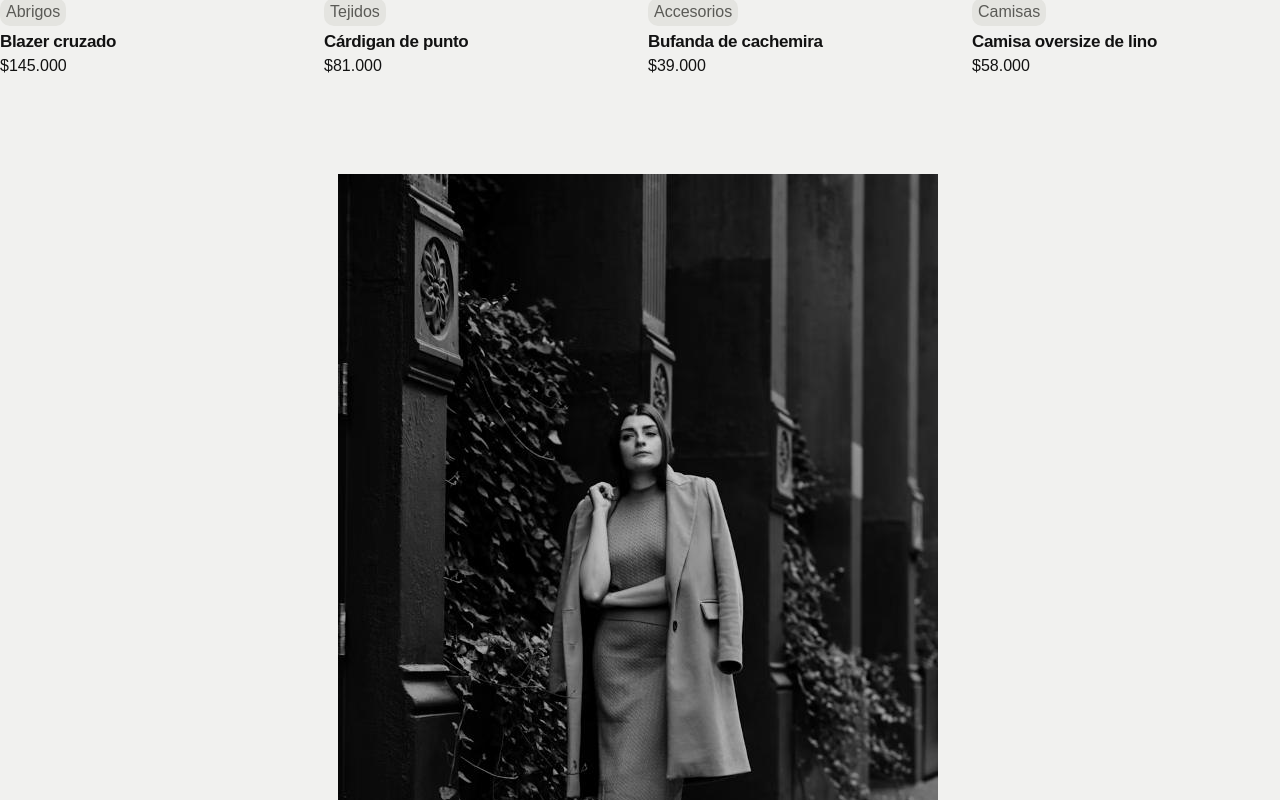
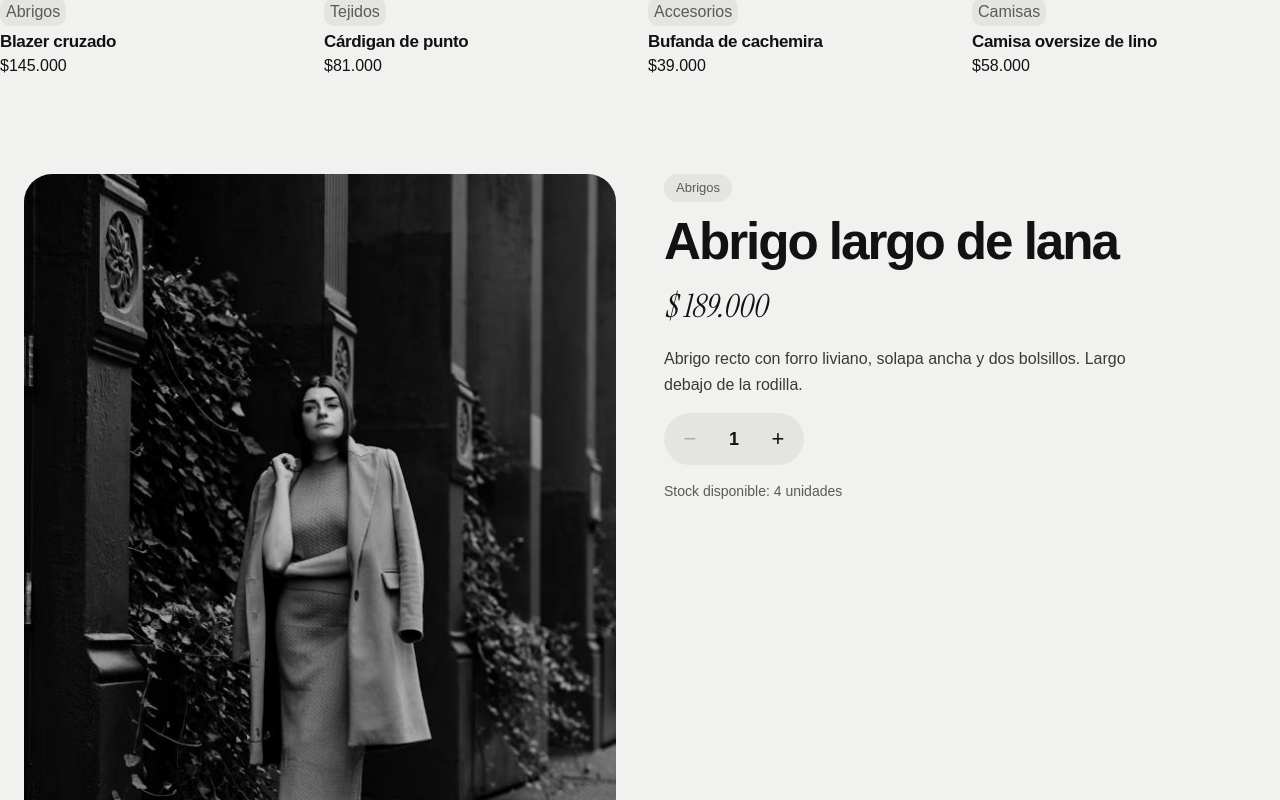
Before and after one commit to ceg1907/monocromo-ecommerce, a React (Vite) app: page / in a window 1280 px wide. Shown: the part 1180-1980 px from the top of the page. Built offline with nearby package versions, Linux system fonts and the light colour scheme.

Commit message:
style: agregar estilos del detalle y del contador con Bootstrap

```diff
--- /dev/null
+++ b/src/components/ItemCount/ItemCount.css
@@ -0,0 +1,44 @@
+/* CONTADOR */
+
+.item-count {
+    display: inline-flex;
+    align-self: flex-start;
+    align-items: center;
+    gap: 4px;
+    padding: 4px;
+    border-radius: 999px;
+    background-color: var(--color-fondo-suave);
+}
+
+.count-btn {
+    width: 44px;
+    height: 44px;
+    display: flex;
+    align-items: center;
+    justify-content: center;
+    border: none;
+    border-radius: 50%;
+    background: transparent;
+    color: var(--color-texto);
+    font-size: 22px;
+    line-height: 1;
+    cursor: pointer;
+    transition: background-color 0.2s;
+}
+
+.count-btn:hover:not(:disabled) {
+    background-color: var(--color-superficie);
+}
+
+.count-btn:disabled {
+    color: var(--color-texto-secundario);
+    opacity: 0.4;
+    cursor: not-allowed;
+}
+
+.count-number {
+    min-width: 36px;
+    text-align: center;
+    font-size: 18px;
+    font-weight: 700;
+}
--- a/src/components/ItemCount/ItemCount.jsx
+++ b/src/components/ItemCount/ItemCount.jsx
@@ -1,12 +1,15 @@
 import { useState } from 'react';
+import './ItemCount.css';
 
 const ItemCount = ({ stock }) => {
     const [count, setCount] = useState(1);
+
     function sumar() {
         if (count < stock) {
             setCount(count + 1);
         }
     }
+
     function restar() {
         if (count > 1) {
             setCount(count - 1);
@@ -14,10 +17,24 @@ const ItemCount = ({ stock }) => {
     }
 
     return (
-        <div>
-            <button onClick={restar}>-</button>
-            <span>{count}</span>
-            <button onClick={sumar}>+</button>
+        <div className='item-count'>
+            <button
+                type='button'
+                className='count-btn'
+                onClick={restar}
+                disabled={count <= 1}
+                aria-label='Restar una unidad'>
+                −
+            </button>
+            <span className='count-number'>{count}</span>
+            <button
+                type='button'
+                className='count-btn'
+                onClick={sumar}
+                disabled={count >= stock}
+                aria-label='Sumar una unidad'>
+                +
+            </button>
         </div>
     );
 };
--- a/src/components/ItemDetail/ItemDetail.css
+++ b/src/components/ItemDetail/ItemDetail.css
@@ -0,0 +1,53 @@
+/* DETALLE DE PRODUCTO */
+
+.detail-product {
+    width: 100%;
+}
+
+.detail-img {
+    width: 100%;
+    aspect-ratio: 4 / 5;
+    object-fit: cover;
+    border-radius: 28px;
+}
+
+.detail-info {
+    display: flex;
+    flex-direction: column;
+    gap: 16px;
+}
+
+.detail-category {
+    align-self: flex-start;
+    padding: 4px 12px;
+    border-radius: 999px;
+    background-color: var(--color-fondo-suave);
+    color: var(--color-texto-secundario);
+    font-size: 13px;
+    text-transform: capitalize;
+}
+
+.detail-title {
+    font-size: clamp(36px, 4vw, 56px);
+    font-stretch: 75%;
+    font-width: 75%;
+    line-height: 0.95;
+    letter-spacing: -0.04em;
+}
+
+.detail-price {
+    font-family: var(--fuente-destacada);
+    font-style: italic;
+    font-size: 32px;
+}
+
+.detail-description {
+    max-width: 480px;
+    line-height: 1.6;
+    color: var(--color-texto-suave);
+}
+
+.detail-stock {
+    font-size: 14px;
+    color: var(--color-texto-secundario);
+}
--- a/src/components/ItemDetail/ItemDetail.jsx
+++ b/src/components/ItemDetail/ItemDetail.jsx
@@ -1,18 +1,28 @@
 import ItemCount from '../ItemCount/ItemCount';
+import './ItemDetail.css';
 
 const ItemDetail = ({ product }) => {
     return (
-        <article className='detail-product'>
-            <img src={product.img} alt={product.name} className='detail-img' />
-            <div className='detail-info'>
-                <h2>{product.name}</h2>
-                <h3 className='detail-price'>
-                    ${product.price.toLocaleString('es-AR')}
-                </h3>
+        <article className='detail-product row g-5 align-items-start'>
+            <div className='col-md-6'>
+                <img
+                    src={product.img}
+                    alt={product.name}
+                    className='detail-img'
+                />
+            </div>
+
+            <div className='detail-info col-md-6'>
+                <span className='detail-category'>{product.category}</span>
+                <h2 className='detail-title'>{product.name}</h2>
+                <p className='detail-price'>
+                    $ {product.price.toLocaleString('es-AR')}
+                </p>
+                <p className='detail-description'>{product.description}</p>
                 <ItemCount stock={product.stock} />
-                <p>{product.category}</p>
-                <p>{product.description}</p>
-                <p>Stock disponible: {product.stock} unidades</p>
+                <p className='detail-stock'>
+                    Stock disponible: {product.stock} unidades
+                </p>
             </div>
         </article>
     );
```
